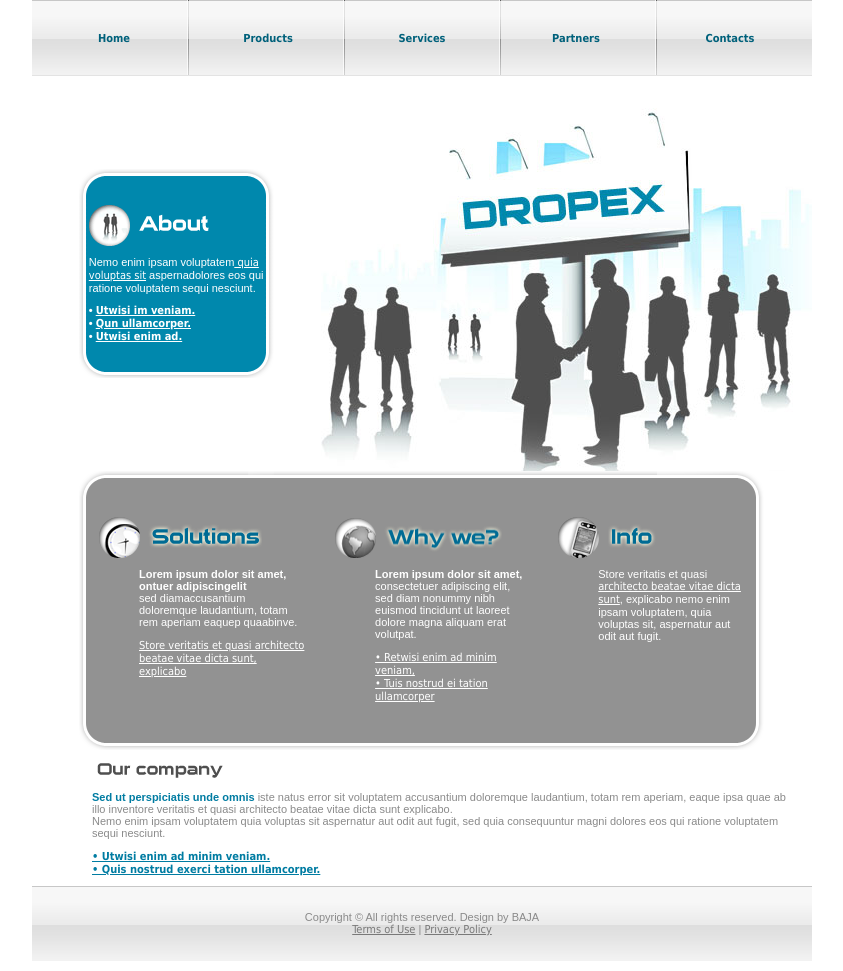
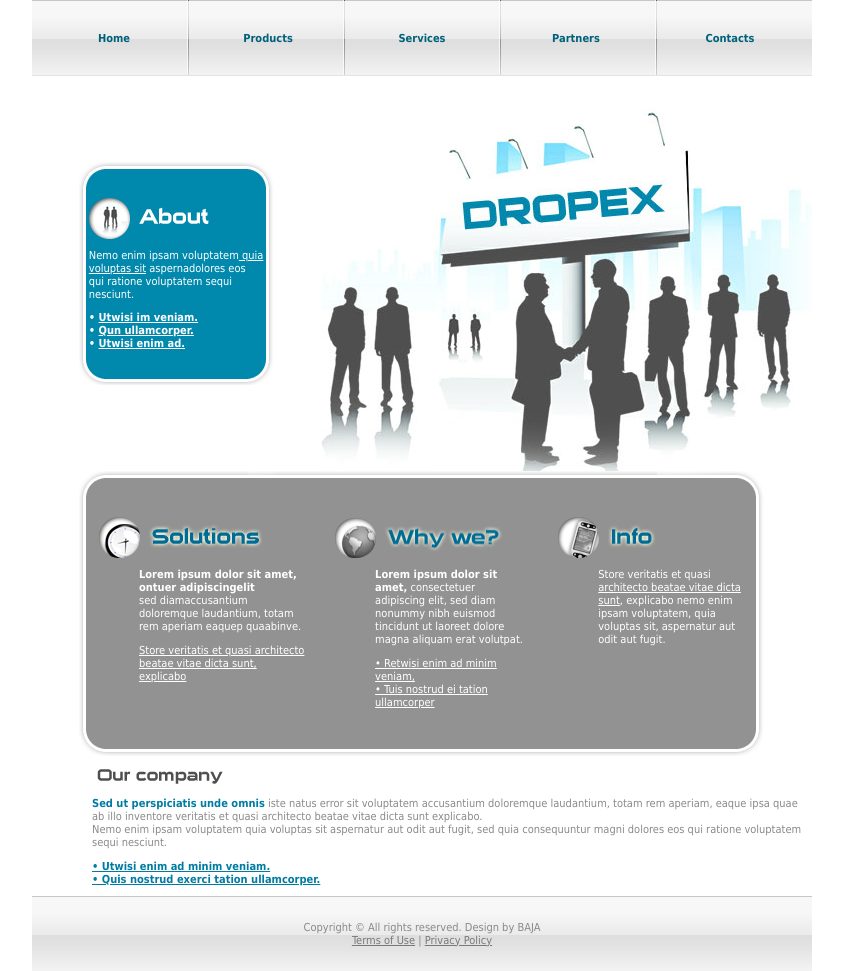
Before and after one commit to stuycs-softdev-fall-2013/proj3-6-BAJA, a Python web app: template sites/bank/templates/home.html in a window 1280 px wide. Shown: the whole page, without its empty margins (218-1061 px from the left). Run offline with Jinja, Linux system fonts and the light colour scheme; the template is opened without the code that fills it, so the values that code supplies are empty.

Commit message:
Finish styling

```diff
--- a/sites/bank/static/home.css
+++ b/sites/bank/static/home.css
@@ -1,10 +1,9 @@
-html, body {
+body {
 	background-color: #FFFFFF;
-	font: sans-serif;
 }
 
 td {
-	font: normal 11px Arial;
+	font: normal 11px Tahoma, Arial;
 	color: #8a8a8a;
 }
 
@@ -27,8 +26,8 @@ h3 {
     font-size: 14px;
 }
 
+
 a {
-
 font: normal 11px Tahoma, Arial;
 color: #797979;
 text-decoration: underline;
```
